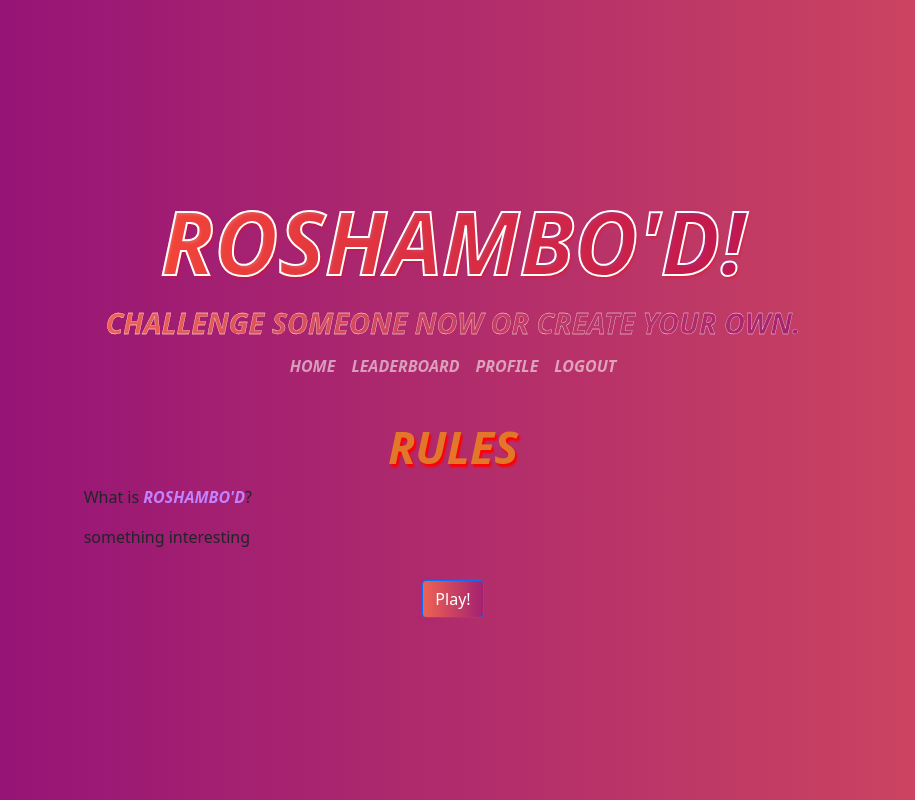
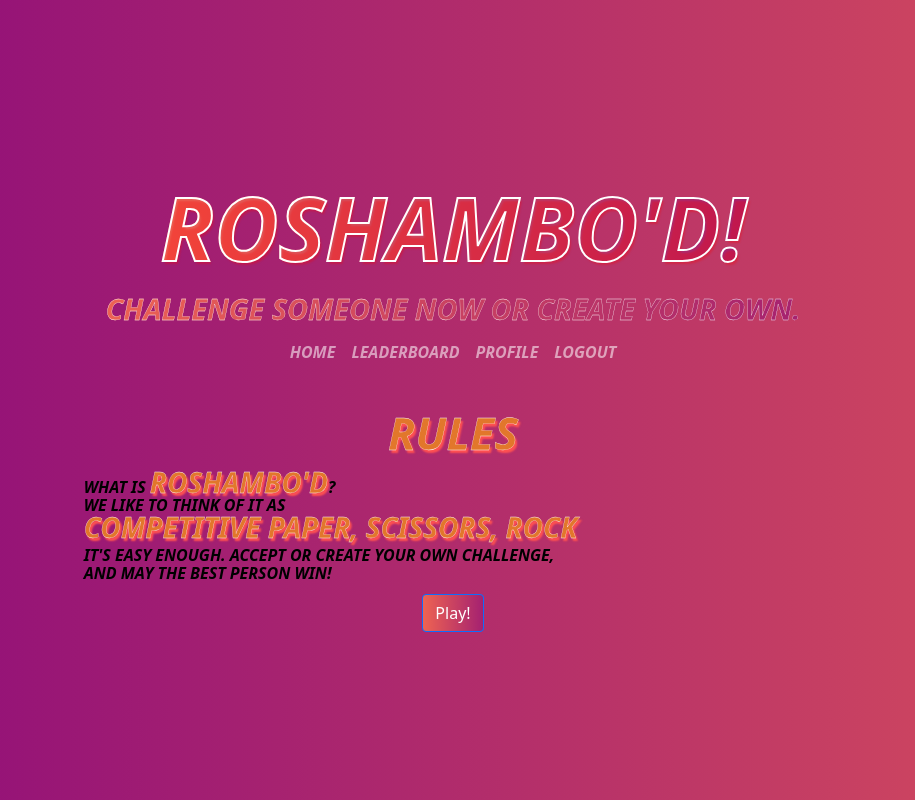
Before and after one commit to eunicesha/cits3403, a Flask app: template app/templates/index.html in a window 1280 px wide. Shown: the whole page, without its empty margins (187-1102 px from the left). Run offline with Flask 3, Linux system fonts and the light colour scheme; the template is opened without the code that fills it, so the values that code supplies are empty.

Commit message:
spacing between rules text

```diff
--- a/app/static/style/styles.css
+++ b/app/static/style/styles.css
@@ -27,17 +27,17 @@
       flex-wrap: wrap;
   }
 
-  #challenges .card {
-      width: 353px;
-      height: 160px;
-      margin: 10px;
-      display: flex;
+
+
+  /* challenge card */
+
+  .challenge{
+
 
   }
 
-  #challenges .card-body p {
-      font-size: 14px;
-  }
+
+
 
   button {
       margin-top: 20px;
@@ -107,7 +107,19 @@
   line-height: .8;
   margin: 0;
 
+}
+
+
+
+  #rules{
+    font-size: 1.75rem;
+    -webkit-text-stroke: 0.3px white;
+    text-shadow: 2px 3px 2px rgb(255, 81, 81)
   }
+
+
+
+
 
   .titlebuttons{
       text-transform: uppercase;
@@ -208,6 +220,8 @@
       margin: 10px;
       padding: 10px;
   }
+
+
 
 
 
--- a/app/templates/game.html
+++ b/app/templates/game.html
@@ -5,8 +5,8 @@
 <h1 style="font-size: 30; font-style: italic; color:rgb(246, 235, 235);text-align: center; text-shadow: rgba(240, 46, 170, 0.4) -5px 5px, rgba(240, 46, 170, 0.3) -10px 10px, rgba(240, 46, 170, 0.2) -15px 15px, rgba(240, 46, 170, 0.1) -20px 20px, rgba(240, 46, 170, 0.05) -25px 25px;">no games have been created!</h1>
 {% endif%}
 {% for challenge in open_challenges %}
-    <div class="container mt-4">
-        <div id="challenges" class="row">
+    <div class="container mt-4 challenge">
+        <div id="challenges" class="row title">
             {{ challenge.user.username  }} wants to play!
             <a class="btn btn-primary fun center-buttons" href="{{ url_for('accept_challenge', challenge_id=challenge.id) }}">Accept Challenge!</a>
         </div>
--- a/app/templates/index.html
+++ b/app/templates/index.html
@@ -2,12 +2,15 @@
 
 {% block content %}
 <div>
-    <div class="game-description">
-        <h2 class = "title" style = "color:rgb(226, 119, 43); font-size:45px; text-shadow: 2px 3px 2px rgba(255, 0, 0, 1); text-align: center; margin-bottom: 20px;">Rules</h2>
-        <p>
-            What is <span class="title text" style = "color: rgb(194, 129, 255);">ROSHAMBO'D</span>?
+    <div class="game-description" style>
+        <h2 id="rules" class = "title" style = "color:rgb(226, 119, 43); font-size:45px; text-align: center; margin-bottom: 20px;">Rules</h2>
+
+        <p class="title" style = "color: black; margin-bottom: 5px;">
+            What is <span id="rules"class="title text" style = "color: rgb(226, 119, 43);">ROSHAMBO'D</span>?
         </p>
-        <p>something interesting</p>
+        <p class="title" style = "color: black; margin-bottom: 5px;">we like to think of it as</p> <span id ="rules" class="title text" style = "color: rgb(226, 119, 43);">competitive paper, scissors, rock</span>
+        <p class="title" style = "color: black; margin-top: 10px;">it's easy enough. accept or create your own challenge,</p>
+        <p class="title" style = "color: black; margin-top: 5px;">and may the best person win!</p>
 
         <div class="row justify-content-md-center" style="padding:15px">
             {% if current_user.is_anonymous %}
```
Also changed, not shown: app.db.
